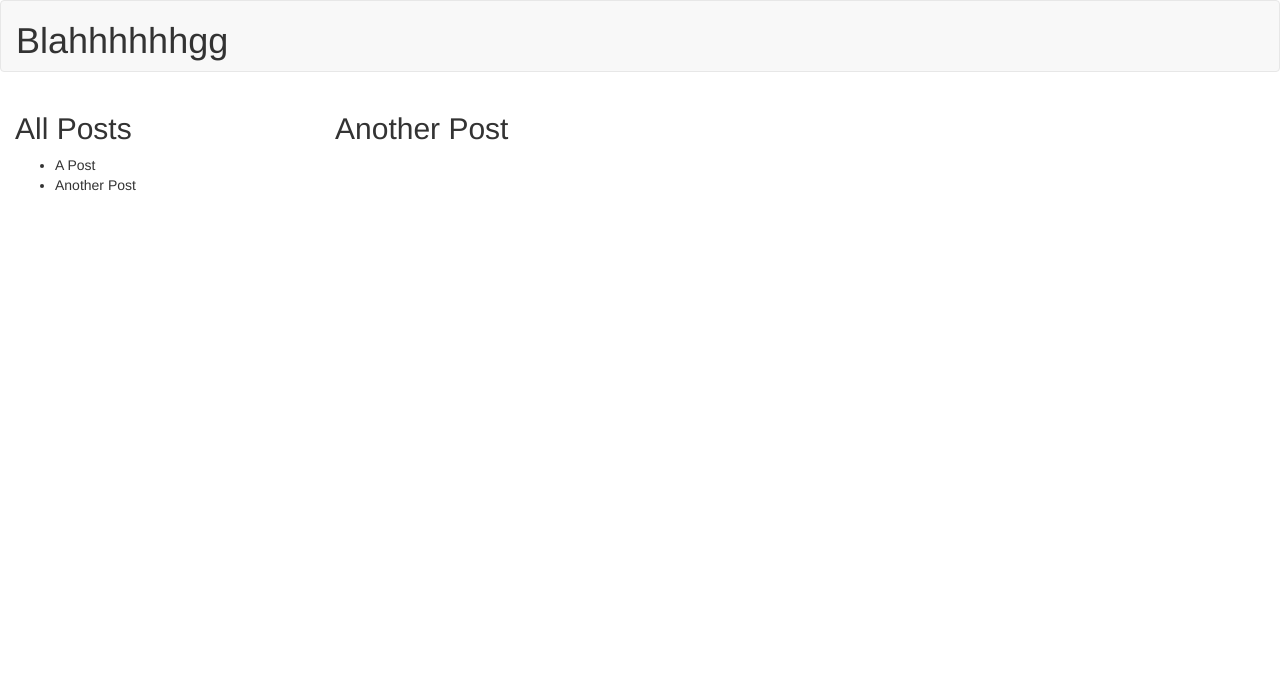
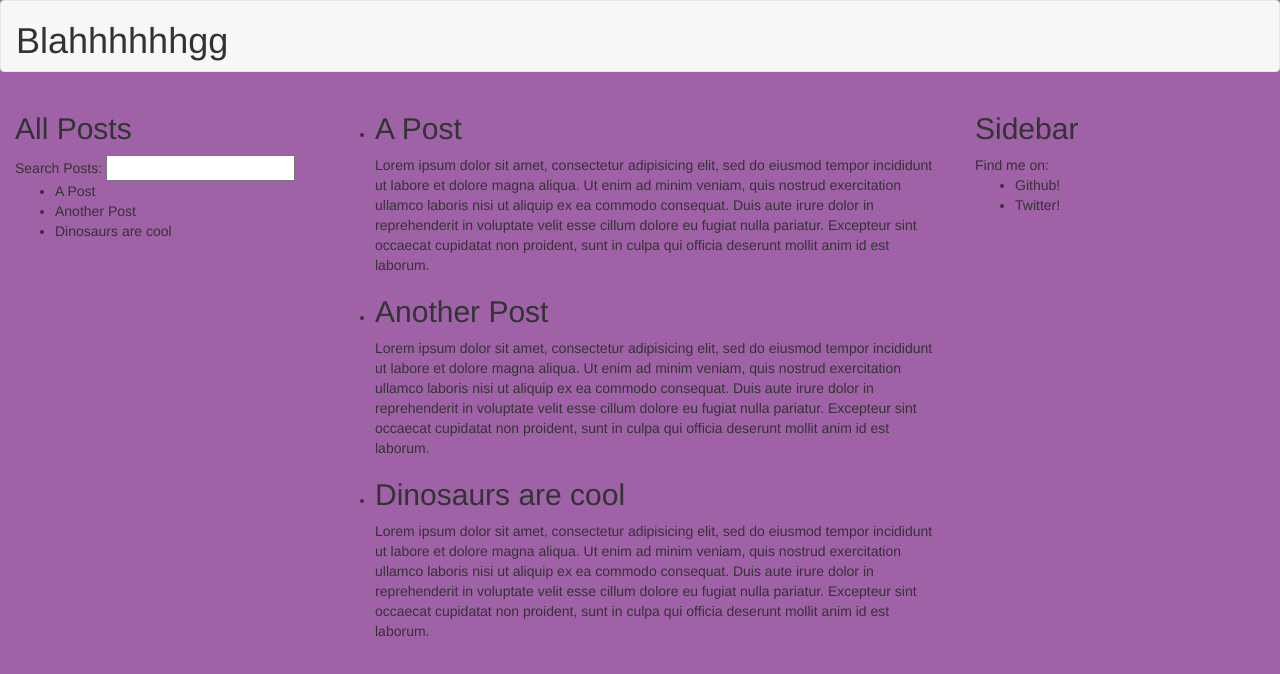
Before and after one commit to ahsterling/blahg, a website: page app/views/layout.html at #/home in a window 1280 px wide. Drawn offline with nearby package versions, Linux system fonts and the light colour scheme; some packages are replaced by stand-ins of ours.

Commit message:
adds posts to home.html page

```diff
--- /dev/null
+++ b/app/css/layout.css
@@ -0,0 +1,4 @@
+body {
+  background-color: #a062a7;
+  font: #ffffff;
+}
--- a/app/js/controllers/layout.js
+++ b/app/js/controllers/layout.js
@@ -2,5 +2,6 @@ var homeControllerModule = angular.module('homeControllerModule', []);
 homeControllerModule.controller('homeController', ['$scope', '$http', function($scope, $http) {
   $scope.hello = "Hi";
   $scope.posts = [{"title": "A Post", "content": "Lorem ipsum dolor sit amet, consectetur adipisicing elit, sed do eiusmod tempor incididunt ut labore et dolore magna aliqua. Ut enim ad minim veniam, quis nostrud exercitation ullamco laboris nisi ut aliquip ex ea commodo consequat. Duis aute irure dolor in reprehenderit in voluptate velit esse cillum dolore eu fugiat nulla pariatur. Excepteur sint occaecat cupidatat non proident, sunt in culpa qui officia deserunt mollit anim id est laborum."},
-{"title": "Another Post", "content": "Lorem ipsum dolor sit amet, consectetur adipisicing elit, sed do eiusmod tempor incididunt ut labore et dolore magna aliqua. Ut enim ad minim veniam, quis nostrud exercitation ullamco laboris nisi ut aliquip ex ea commodo consequat. Duis aute irure dolor in reprehenderit in voluptate velit esse cillum dolore eu fugiat nulla pariatur. Excepteur sint occaecat cupidatat non proident, sunt in culpa qui officia deserunt mollit anim id est laborum."}]
+{"title": "Another Post", "content": "Lorem ipsum dolor sit amet, consectetur adipisicing elit, sed do eiusmod tempor incididunt ut labore et dolore magna aliqua. Ut enim ad minim veniam, quis nostrud exercitation ullamco laboris nisi ut aliquip ex ea commodo consequat. Duis aute irure dolor in reprehenderit in voluptate velit esse cillum dolore eu fugiat nulla pariatur. Excepteur sint occaecat cupidatat non proident, sunt in culpa qui officia deserunt mollit anim id est laborum."},
+{"title": "Dinosaurs are cool", "content": "Lorem ipsum dolor sit amet, consectetur adipisicing elit, sed do eiusmod tempor incididunt ut labore et dolore magna aliqua. Ut enim ad minim veniam, quis nostrud exercitation ullamco laboris nisi ut aliquip ex ea commodo consequat. Duis aute irure dolor in reprehenderit in voluptate velit esse cillum dolore eu fugiat nulla pariatur. Excepteur sint occaecat cupidatat non proident, sunt in culpa qui officia deserunt mollit anim id est laborum."}]
 }]);
--- a/app/views/home.html
+++ b/app/views/home.html
@@ -4,15 +4,31 @@
     <div class="row">
       <div class="col-sm-3">
         <h2>All Posts</h2>
+        Search Posts: <input ng-model = "query">
+
         <ul>
-          <li ng-repeat="post in posts" ng-click="">
+          <li ng-repeat="post in posts | filter:query" ng-click="">
             {{post.title}}
           </li>
         </ul>
       </div>
       <div class="col-sm-6">
-        <h2>{{posts[1].title}}</h2>
-        <p>{{}}</p>
+        <ul class="posts">
+          <li ng-repeat="post in posts">
+            <h2>{{post.title}}</h2>
+            <p>{{post.content}}</p>
+          </li>
+        </ul>
+        <h2>{{post.title}}</h2>
+        <p>{{post.content}}</p>
+      </div>
+      <div class="col-sm-3">
+        <h2>Sidebar</h2>
+        Find me on:
+        <ul>
+          <li>Github!</li>
+          <li>Twitter!</li>
+        </ul>
       </div>
     </div>
   </div>
--- a/app/views/layout.html
+++ b/app/views/layout.html
@@ -2,6 +2,7 @@
 <html ng-app="blahgApp">
   <head>
     <link rel="stylesheet" href="../../bower_components/bootstrap/dist/css/bootstrap.min.css">
+    <link rel="stylesheet" href="../css/layout.css">
     <script src="../../bower_components/angular/angular.min.js"></script>
     <script src="../../bower_components/angular-ui-router/release/angular-ui-router.js"></script>
     <script src="../js/app.js"></script>
```
